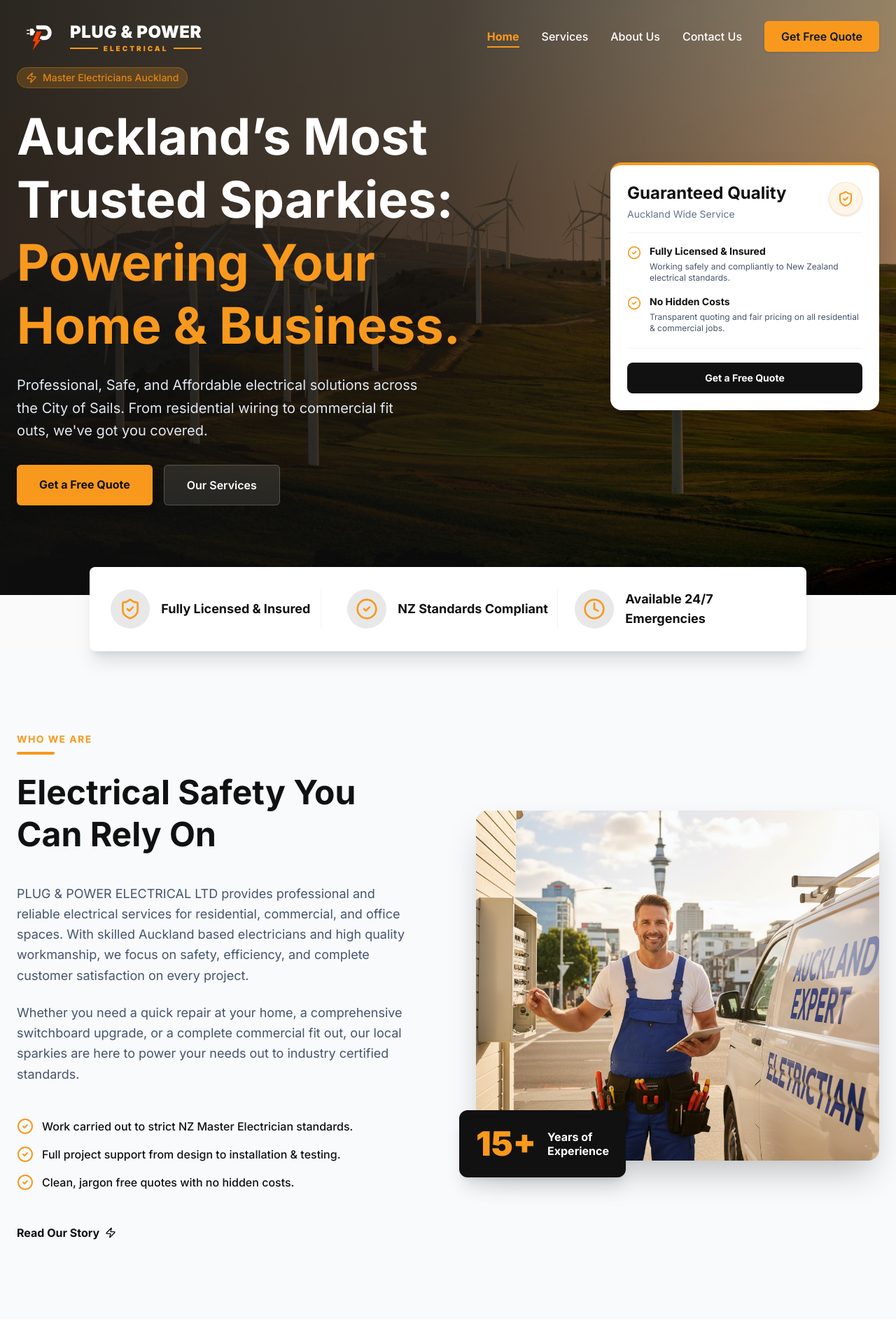
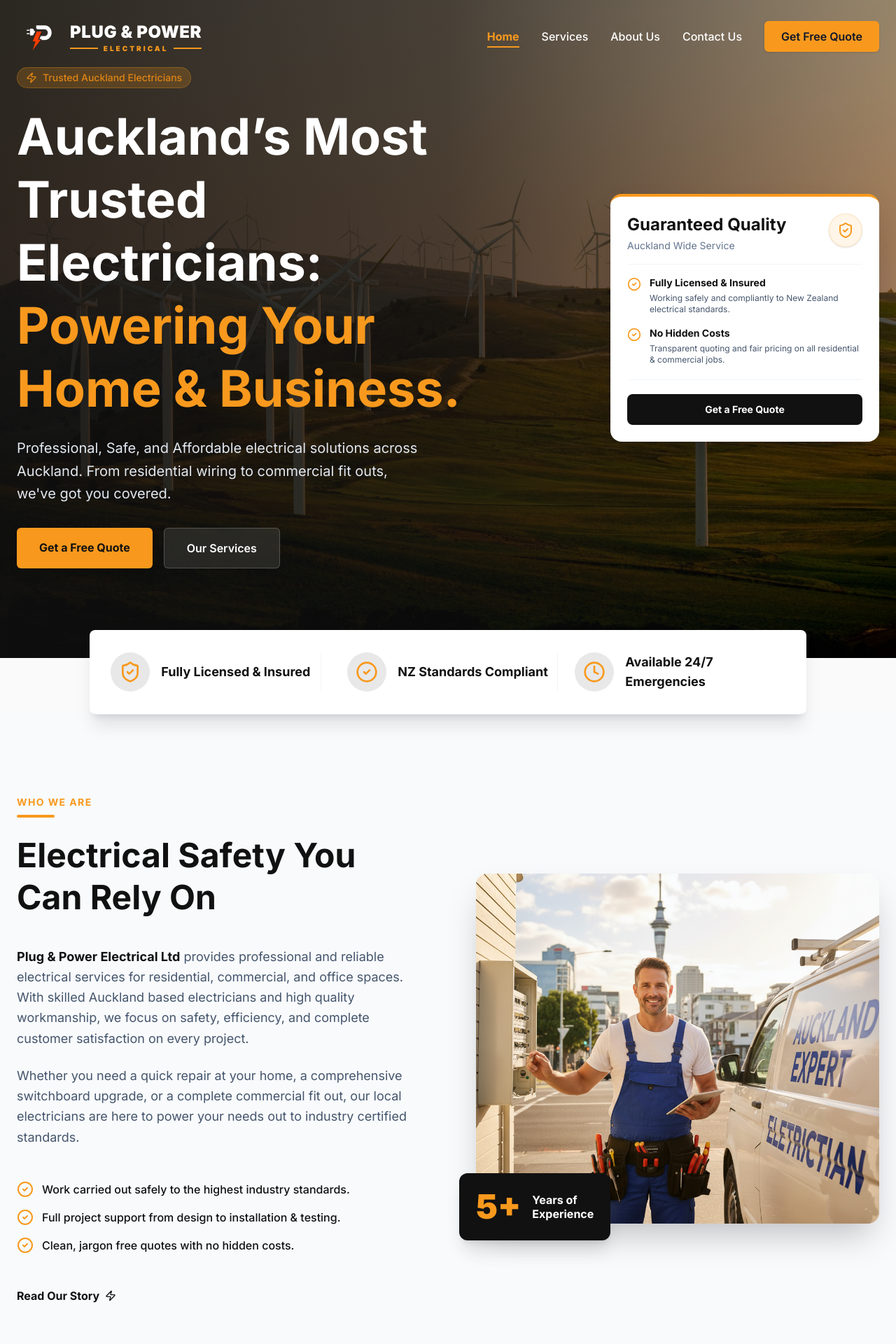
Before and after one commit to Apurv888/PlugNPower, a React (Vite) app: page / in a window 1280 px wide. Shown: the top 1920 px of the page at 70% size. Built offline with nearby package versions, Linux system fonts and the light colour scheme.

Commit message:
refactor: update content and improve site metadata
- Standardize terminology by replacing "Sparkies" with "Electricians"
- Add sitemap.xml for SEO
- Update contact address and polish component cursor styling
- Remove redundant favicon component

```diff
--- a/src/App.tsx
+++ b/src/App.tsx
@@ -11,7 +11,6 @@ import { DynamicFavicon } from "./components/DynamicFavicon";
 export default function App() {
   return (
     <>
-      <DynamicFavicon />
       <ScrollToTop />
       <Routes>
         <Route path="/" element={<Layout />}>
--- a/src/components/layout/Footer.tsx
+++ b/src/components/layout/Footer.tsx
@@ -12,7 +12,7 @@ export function Footer() {
           <div className="space-y-4">
             <Logo invert={true} />
             <p className="text-slate-300 mt-4 leading-relaxed font-sans text-sm">
-              Auckland's Most Trusted Sparkies. Safe, reliable, and Master Electricians certified for residential and commercial works.
+              Auckland's Most Trusted Electricians. Safe, reliable, and highly qualified for residential and commercial works.
             </p>
             <div className="flex gap-4 pt-2">
               <a href="#" className="h-10 w-10 rounded-full bg-secondary flex items-center justify-center hover:bg-accent1 hover:text-primary transition-colors">
@@ -64,7 +64,7 @@ export function Footer() {
               </li>
               <li className="flex items-start gap-3">
                 <MapPin className="h-5 w-5 text-accent1 shrink-0 mt-0.5" />
-                <span>123 Sparky Avenue, Penrose<br />Auckland 1061, NZ</span>
+                <span>Penrose<br />Auckland, NZ</span>
               </li>
               <li className="flex items-start gap-3">
                 <Clock className="h-5 w-5 text-accent1 shrink-0 mt-0.5" />
--- a/src/components/layout/Navbar.tsx
+++ b/src/components/layout/Navbar.tsx
@@ -64,7 +64,7 @@ export function Navbar() {
 
         {/* Mobile Toggle */}
         <button
-          className="lg:hidden p-2 relative w-10 h-10 flex items-center justify-center focus:outline-none text-current"
+          className="lg:hidden cursor-pointer p-2 relative w-10 h-10 flex items-center justify-center focus:outline-none text-current"
           onClick={() => setMobileMenuOpen(!mobileMenuOpen)}
           aria-label="Toggle mobile menu"
         >
--- a/src/pages/Contact.tsx
+++ b/src/pages/Contact.tsx
@@ -128,7 +128,7 @@ export function Contact() {
                   <p>Thanks for reaching out. A member of our team will get back to you shortly.</p>
                   <button
                     onClick={() => setFormStatus("idle")}
-                    className="mt-6 text-green-600 font-medium hover:text-green-800 underline"
+                    className="mt-6 cursor-pointer text-green-600 font-medium hover:text-green-800 underline"
                   >
                     Send another message
                   </button>
@@ -219,7 +219,7 @@ export function Contact() {
                   <button
                     type="submit"
                     disabled={formStatus === "submitting"}
-                    className="w-full md:w-auto px-8 py-4 bg-primary hover:bg-slate-800 text-white font-bold rounded-lg shadow-md transition-all flex items-center justify-center gap-2 disabled:opacity-70 disabled:cursor-not-allowed"
+                    className="w-full md:w-auto px-8 py-4 bg-primary hover:bg-slate-800 text-white font-bold rounded-lg shadow-md transition-all flex items-center justify-center gap-2 cursor-pointer disabled:opacity-70 disabled:cursor-not-allowed"
                   >
                     {formStatus === "submitting" ? (
                       <>
--- a/src/pages/Home.tsx
+++ b/src/pages/Home.tsx
@@ -47,15 +47,15 @@ function Hero() {
           >
             <div className="inline-flex items-center gap-2 px-3 py-1 bg-accent1/20 text-accent2 border border-accent1/30 rounded-full mb-6 font-sans text-sm font-medium">
               <Zap className="h-4 w-4" />
-              <span>Master Electricians Auckland</span>
+              <span>Trusted Auckland Electricians</span>
             </div>
 
             <h1 className="font-serif text-5xl md:text-6xl xl:text-7xl font-bold text-white leading-tight mb-6">
-              Auckland’s Most Trusted Sparkies: <span className="text-accent1">Powering Your Home & Business.</span>
+              Auckland’s Most Trusted Electricians: <span className="text-accent1">Powering Your Home & Business.</span>
             </h1>
 
             <p className="font-sans text-lg md:text-xl text-slate-200 mb-8 max-w-xl leading-relaxed">
-              Professional, Safe, and Affordable electrical solutions across the City of Sails. From residential wiring to commercial fit outs, we've got you covered.
+              Professional, Safe, and Affordable electrical solutions across Auckland. From residential wiring to commercial fit outs, we've got you covered.
             </p>
 
             <div className="flex flex-wrap gap-4 relative z-50">
@@ -175,15 +175,15 @@ function About() {
             </h3>
 
             <p className="font-sans text-slate-600 leading-relaxed text-lg pt-4">
-              PLUG & POWER ELECTRICAL LTD provides professional and reliable electrical services for residential, commercial, and office spaces. With skilled Auckland based electricians and high quality workmanship, we focus on safety, efficiency, and complete customer satisfaction on every project.
+              <strong className="text-primary font-bold">Plug & Power Electrical Ltd</strong> provides professional and reliable electrical services for residential, commercial, and office spaces. With skilled Auckland based electricians and high quality workmanship, we focus on safety, efficiency, and complete customer satisfaction on every project.
             </p>
             <p className="font-sans text-slate-600 leading-relaxed text-lg pb-6">
-               Whether you need a quick repair at your home, a comprehensive switchboard upgrade, or a complete commercial fit out, our local sparkies are here to power your needs out to industry certified standards.
+               Whether you need a quick repair at your home, a comprehensive switchboard upgrade, or a complete commercial fit out, our local electricians are here to power your needs out to industry certified standards.
             </p>
 
             <ul className="space-y-4">
               {[
-                "Work carried out to strict NZ Master Electrician standards.",
+                "Work carried out safely to the highest industry standards.",
                 "Full project support from design to installation & testing.",
                 "Clean, jargon free quotes with no hidden costs."
               ].map((item, idx) => (
@@ -216,7 +216,7 @@ function About() {
 
             {/* Overlay Badge */}
             <div className="absolute -bottom-6 -left-2 sm:-left-6 bg-primary text-white p-4 sm:p-6 rounded-xl shadow-xl flex items-center gap-4">
-              <div className="text-4xl sm:text-5xl font-serif font-black text-accent1">15+</div>
+              <div className="text-4xl sm:text-5xl font-serif font-black text-accent1">5+</div>
               <div className="font-sans font-bold leading-tight text-sm sm:text-base">
                 Years of <br/> Experience
               </div>
@@ -255,7 +255,7 @@ function Services() {
               Our Electrical Services
             </h3>
             <p className="font-sans text-slate-600 text-lg">
-              From residential homes to commercial spaces, PLUG & POWER is here to power your needs day or night.
+              From residential homes to commercial spaces, we are here to power your needs day or night.
             </p>
           </motion.div>
         </div>
@@ -295,7 +295,7 @@ function Services() {
 function WhyChooseUs() {
   const reasons = [
     { icon: <Award className="h-10 w-10 text-primary" />, title: "Experienced & Qualified", desc: "Our team consists of highly skilled, NZ-rated electricians." },
-    { icon: <ShieldCheck className="h-10 w-10 text-primary" />, title: "Safe & Industry-Standard", desc: "No corners cut. We work to strict Master Electricians standards." },
+    { icon: <ShieldCheck className="h-10 w-10 text-primary" />, title: "Safe & Industry-Standard", desc: "No corners cut. We ensure everything is up to the highest safety codes." },
     { icon: <BadgeDollarSign className="h-10 w-10 text-primary" />, title: "Competitive Pricing", desc: "Affordable, transparent quotes with absolutely no hidden fees." },
     { icon: <Briefcase className="h-10 w-10 text-primary" />, title: "Professional Service", desc: "Fast, reliable, and punctual. We treat your property with respect." },
   ];
@@ -318,8 +318,8 @@ function WhyChooseUs() {
             <p className="font-sans text-slate-600 text-lg mb-8">
               We don't just provide services, we provide peace of mind. From thorough inspections to complex commercial installations, we make sure your property is safe and powered.
             </p>
-            <Link to="/contact" className="inline-flex items-center justify-center px-8 py-3 bg-primary text-white font-semibold rounded-md hover:bg-secondary transition-colors shadow-lg">
-              Book a Sparky Now
+            <Link to="/contact" className="inline-flex items-center justify-center px-8 py-3 bg-primary text-white font-semibold rounded-md hover:bg-secondary transition-colors shadow-lg cursor-pointer">
+              Book an Electrician Now
             </Link>
           </motion.div>
 
@@ -354,7 +354,7 @@ function Testimonials() {
   const reviews = [
     { name: "Sarah", quote: "Plug & Power rewired our old villa completely. They were on time, incredibly tidy, and explained everything clearly. Highly recommend these guys for any residential work!", rating: 5 },
     { name: "Mike", quote: "Had an emergency power outage at our retail store. The team replied instantly and had us back running smoothly within hours. Fantastic service and very fair pricing.", rating: 5 },
-    { name: "David", quote: "Got them in for complete switchboard upgrades and heat pump installation. The sparkies were absolute legends, hard-working and professional. 10/10.", rating: 5 },
+    { name: "David", quote: "Got them in for complete switchboard upgrades and heat pump installation. The electricians were absolute legends, hard-working and professional. 10/10.", rating: 5 },
   ];
 
   return (
@@ -415,11 +415,11 @@ function Testimonials() {
 
 function FAQ() {
   const faqs = [
-    { q: "Do you service all areas of Auckland?", a: "Yes, we are proudly Auckland-wide. From Rodney to Franklin, our local sparkies can travel to your residential or commercial property." },
+    { q: "Do you service all areas of Auckland?", a: "Yes, we are proudly Auckland-wide. From Rodney to Franklin, our local electricians can travel to your residential or commercial property." },
     { q: "Are your electricians licensed and insured?", a: "Absolutely. All our electricians are fully licensed, registered with the EWRB, and our company holds comprehensive public liability insurance." },
     { q: "How much does it cost to get a quote?", a: "We offer completely free, no obligation quotes for most jobs such as rewiring, new builds, and commercial fit outs." },
     { q: "Do you handle emergency electrical issues?", a: "Yes, we offer 24/7 emergency services. If you have a dangerous fault or total power loss, call us immediately and we'll dispatch a technician." },
-    { q: "Can you provide Master Electrician guarantees?", a: "We work to the highest Master Electricians standards, ensuring your work is guaranteed, safe, and fully compliant with New Zealand electrical codes." }
+    { q: "Is your work guaranteed?", a: "We work to the highest industry standards, ensuring your work is guaranteed, safe, and fully compliant with New Zealand electrical codes." }
   ];
 
   const [open, setOpen] = useState<number | null>(0);
@@ -446,7 +446,7 @@ function FAQ() {
             >
               <button
                 onClick={() => setOpen(open === i ? null : i)}
-                className="w-full px-6 py-5 flex items-center justify-between focus:outline-none"
+                className="w-full cursor-pointer px-6 py-5 flex items-center justify-between focus:outline-none"
               >
                 <span className="font-serif font-bold text-lg text-primary text-left">{faq.q}</span>
                 <ChevronDown className={cn("h-5 w-5 text-accent1 transition-transform duration-300 shrink-0", open === i ? "transform rotate-180" : "")} />
--- a/src/pages/Services.tsx
+++ b/src/pages/Services.tsx
@@ -48,7 +48,7 @@ const services = [
     id: "house-wiring",
     title: "2. House Wiring",
     icon: <HomeIcon className="h-10 w-10 text-accent1" />,
-    description: "Safe, efficient and compliant electrical wiring for new builds, renovations and upgrades. We are a trusted provider of comprehensive home wiring services across the greater Auckland region. Our Master Electricians handle everything logically, ensuring every Kiwi home is powered reliably and up to current building codes.",
+    description: "Safe, efficient and compliant electrical wiring for new builds, renovations and upgrades. We are a trusted provider of comprehensive home wiring services across the greater Auckland region. Our experienced electricians handle everything logically, ensuring every Kiwi home is powered reliably and up to current building codes.",
     features: [
       "New Home Wiring",
       "Renovations & Extensions",
```
Also changed, not shown: 1 other file (tests, documents, lock files or other folders).
